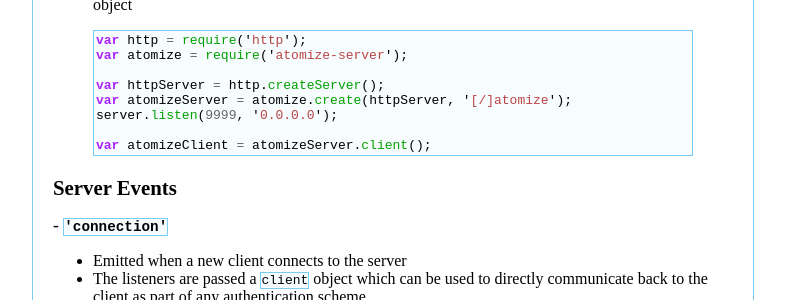
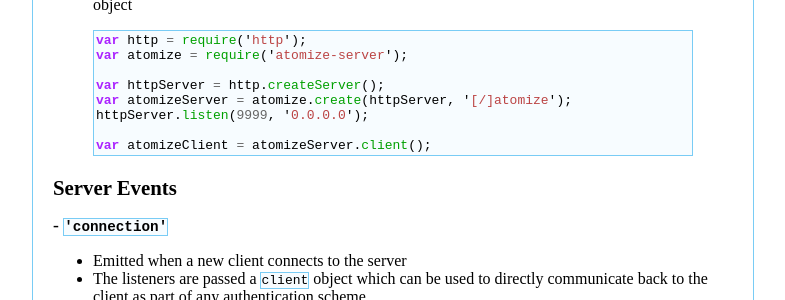
Before and after one commit to atomizejs/atomizejs.github.com, a Jekyll site: the page built from api.html, in a window 1280 px wide and 900 px high, scrolled down 3591 px. Shown: the part 152-452 px from the top of the window, without its empty margins (292-1077 px from the left). Built offline with Jekyll 4.4.1, drawn with Linux system fonts in a browser that asks for light colours; Markdown is read by kramdown in place of the engine named in the settings.

Commit message:
Correction to example code
--HG--
extra : signature : gnupg%3AiQEcBAABAgAGBQJP0M/uAAoJEO%2BewIrBgcV3rc0H/j0QcqtzBHIOVCxwXWkrfGuPL0%2B2/5EItbwqNTbKsk3NG4qit1uVmYPs9habqf4y27oSyzH2LMdM8BXKUNydVdNeWsUf%2BDxLRPKJaQD5ymWZqsK7ry679Uff7Y%2BO8VA6wFbCFlMmrtArbZOHcPfk0YU/G98NclBx2pkSWwqU5AMqkwbjAYouc%2B6KSam%2BvN8rqdZNtqN5hsQcvCFiNjpWhJ1GlprPHlLGUxRPHG1YaeS0BNiZ0b4VaRdQV78CynYI6H6m8iai6sMtvo%2BnK4DSKCPXILZGKTbEP3bkJ%2Bi9iFvP6C0Ar%2BZ99v6hf5/BwxrnnQj/yTXxdcxXwkj7YoswRwo%3D

```diff
--- a/api.html
+++ b/api.html
@@ -280,7 +280,7 @@ var atomize = require('atomize-server');
 
 var httpServer = http.createServer();
 var atomizeServer = atomize.create(httpServer, '[/]atomize');
-server.listen(9999, '0.0.0.0');
+httpServer.listen(9999, '0.0.0.0');
 
 var atomizeClient = atomizeServer.client();
 {% endhighlight %}
--- a/getting_started.html
+++ b/getting_started.html
@@ -17,7 +17,7 @@ var port = 9999;
 var httpServer = http.createServer();
 atomize.create(httpServer, '[/]atomize');
 console.log(" [*] Listening on 0.0.0.0:" + port);
-server.listen(port, '0.0.0.0');
+httpServer.listen(port, '0.0.0.0');
 {% endhighlight %}
 
 Then start up NodeJS with
```
